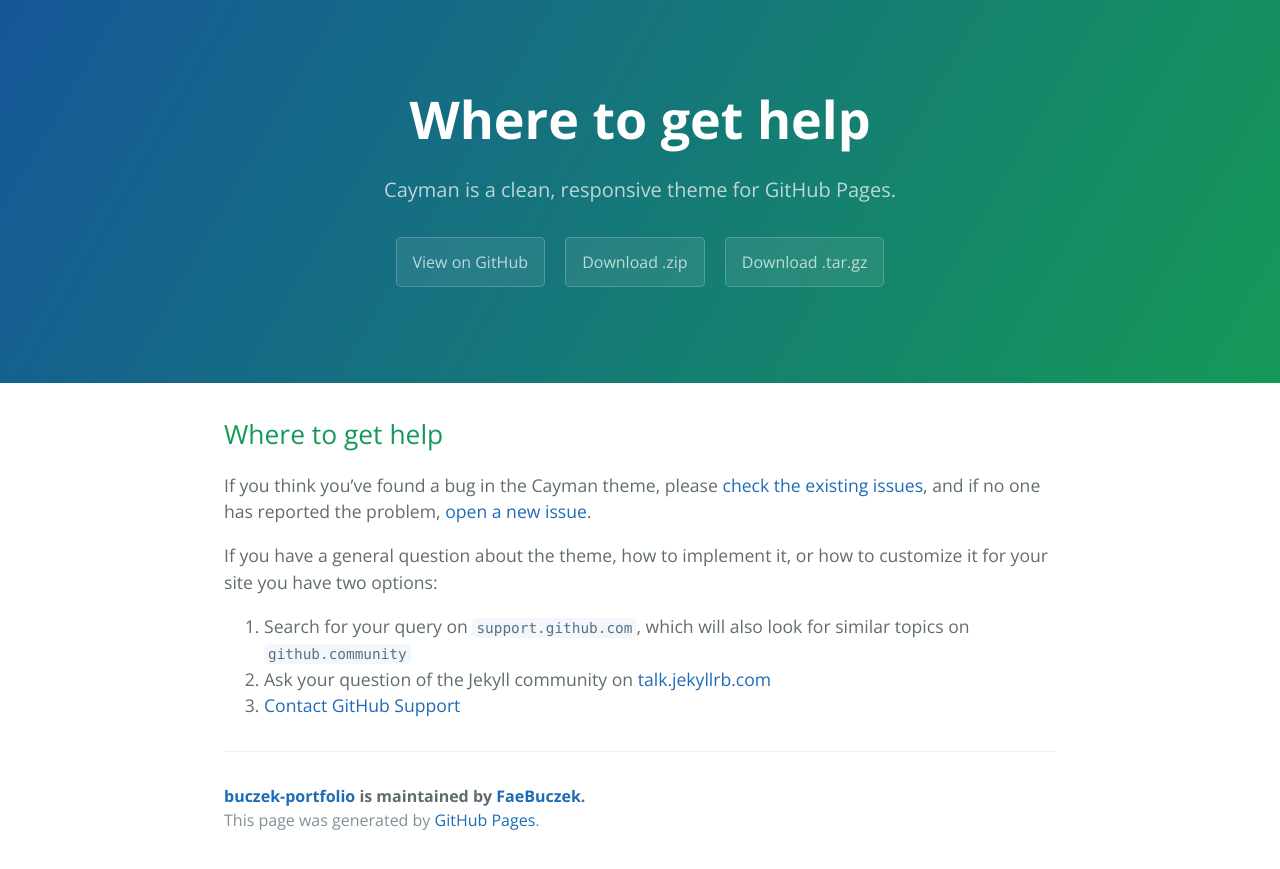
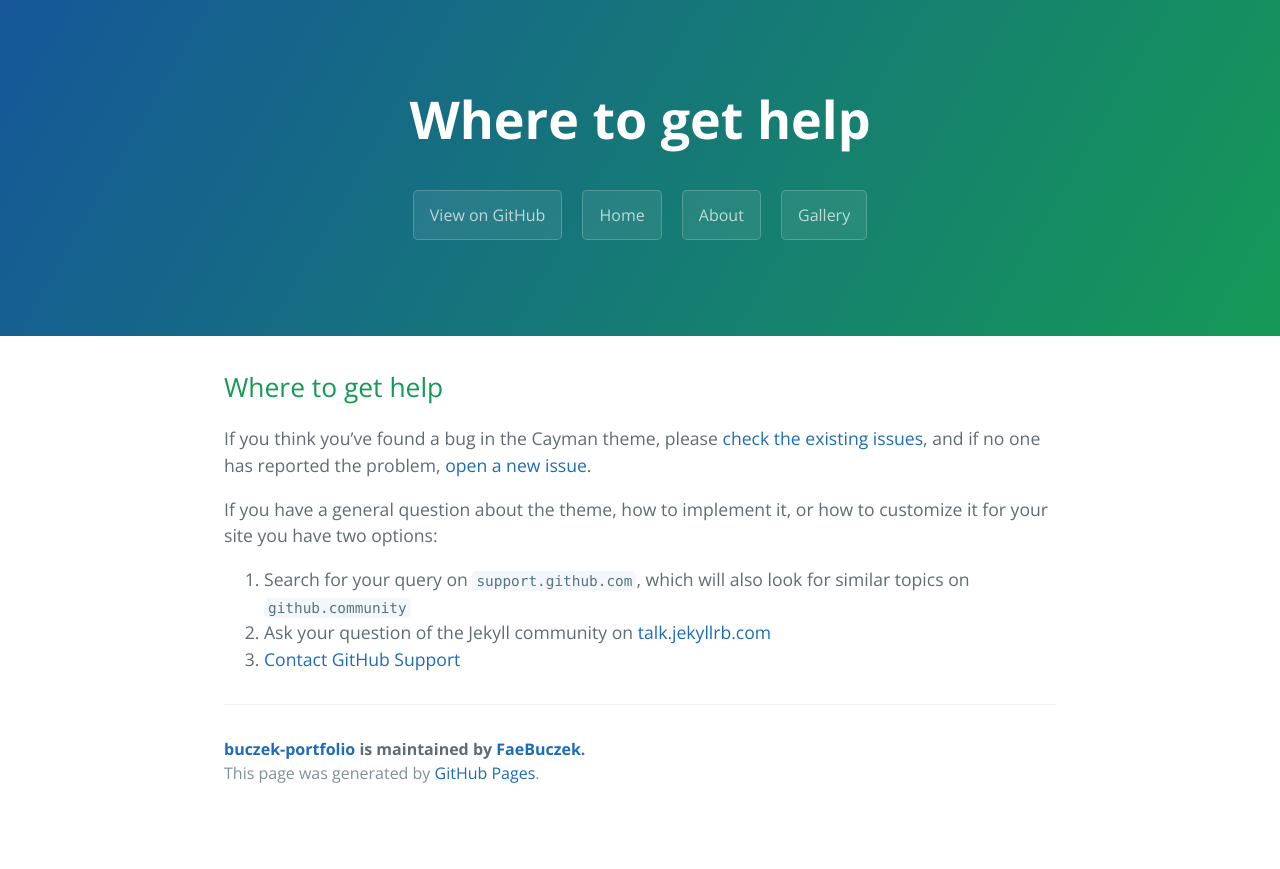
Before and after one commit to FaeBuczek/buczek-portfolio, a Jekyll site: the page built from docs/SUPPORT.md, in a window 1280 px wide. Shown: the top 869 px of the page. Built offline with Jekyll 4.4.1, drawn with Linux system fonts in a browser that asks for light colours; our own code applies the rules of GitHub Pages for plain Markdown files; the repository's description, which GitHub fills in, is left out.

Commit message:
set up basic website

```diff
--- a/_config.yml
+++ b/_config.yml
@@ -1,5 +1,5 @@
-title: Cayman theme
-description: Cayman is a clean, responsive theme for GitHub Pages.
-show_downloads: true
+title: Emerson Buczek
+description:
+show_downloads: false
 google_analytics:
 theme: jekyll-theme-cayman
--- a/_layouts/default.html
+++ b/_layouts/default.html
@@ -25,6 +25,9 @@
         <a href="{{ site.github.zip_url }}" class="btn">Download .zip</a>
         <a href="{{ site.github.tar_url }}" class="btn">Download .tar.gz</a>
       {% endif %}
+      <a href="./index.html" class="btn">Home</a>
+      <a href="./about.html" class="btn">About</a>
+      <a href="./gallery.html" class="btn">Gallery</a>
     </header>
 
     <main id="content" class="main-content" role="main">
```
Also changed, not shown: about.md (added, +4 -0 lines), gallery.md (added, +4 -0 lines), index.md (+1 -0 lines).
